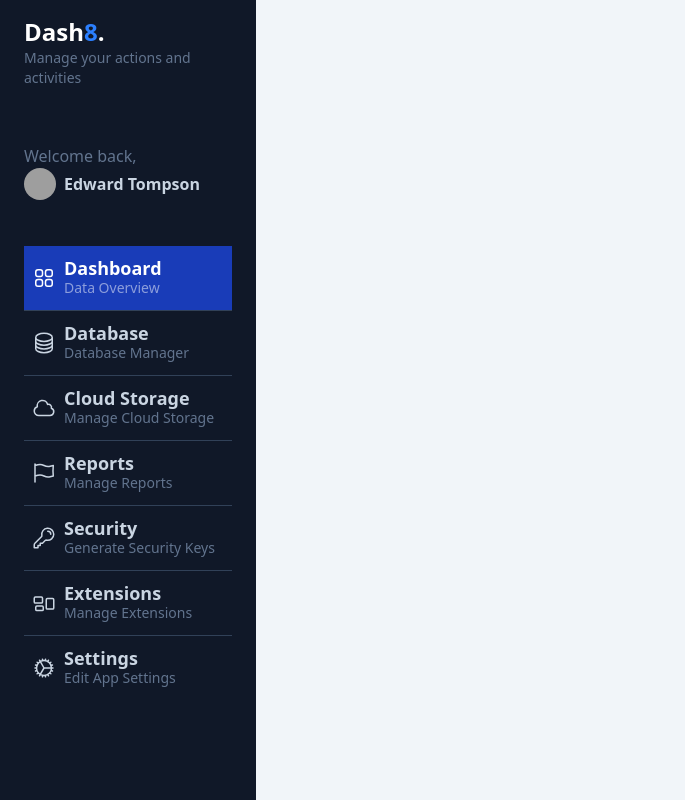
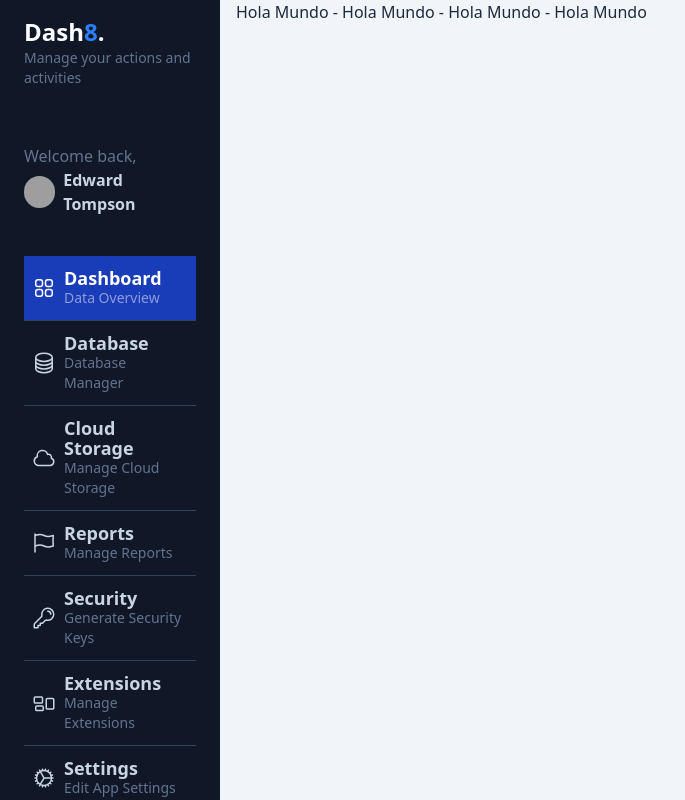
Before and after one commit to yahir140306/gifs-app, an Angular app: page /dashboard in a window 1280 px wide. Shown: the whole page, without its empty margins (0-685 px from the left). Built offline with nearby package versions, Linux system fonts and the light colour scheme; grey boxes are pictures that could not be loaded.

Commit message:
feat: update dashboard page layout and integrate router outlet

```diff
--- a/src/app/gifs/pages/dashboard-page/dashboard-page.component.html
+++ b/src/app/gifs/pages/dashboard-page/dashboard-page.component.html
@@ -1,6 +1,6 @@
  <div class="bg-slate-100 overflow-y-scroll w-screen h-screen antialiased text-slate-300 selection:bg-blue-600 selection:text-white">
     <div class="flex flex-col relative w-screen">
-        <div id="menu" class="bg-gray-900 min-h-screen z-10 text-slate-300 w-64 fixed left-0 h-screen overflow-y-scroll">
+        <div id="menu" class="w-[220px] bg-gray-900 min-h-screen z-10 text-slate-300 fixed left-0 h-screen overflow-y-scroll">
            <div id="logo" class="my-4 px-6">
             <h1 class="text-lg md:text-2xl font-bold text-white">Dash<span class="text-blue-500">8</span>.</h1>
             <p class="text-slate-500 text-sm">Manage your actions and activities</p>
@@ -98,7 +98,9 @@
 
            </div>
         </div>
-
-
+        <div class="ml-[220px] px-4 flex flex-col w-full h-full text-slate-800">
+          Hola Mundo - Hola Mundo - Hola Mundo - Hola Mundo
+        </div>
+        <router-outlet></router-outlet>
     </div>
 </div>
--- a/src/app/gifs/pages/dashboard-page/dashboard-page.component.ts
+++ b/src/app/gifs/pages/dashboard-page/dashboard-page.component.ts
@@ -1,8 +1,9 @@
 import { ChangeDetectionStrategy, Component } from '@angular/core';
+import { RouterOutlet } from '@angular/router';
 
 @Component({
   selector: 'app-dashboard-page',
-  imports: [],
+  imports: [RouterOutlet],
   templateUrl: `./dashboard-page.component.html`,
 })
 export default class DashboardPageComponent {}
```
